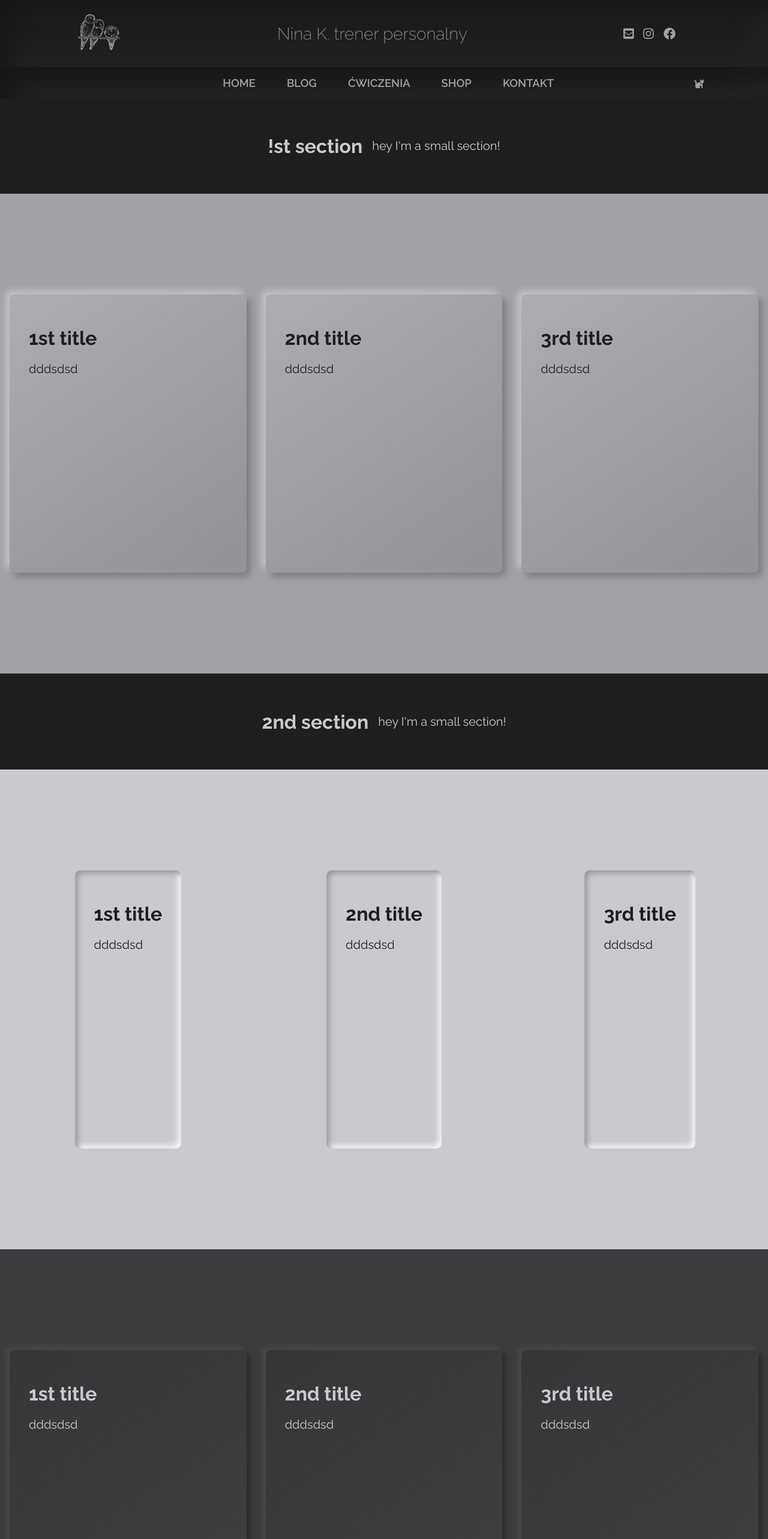
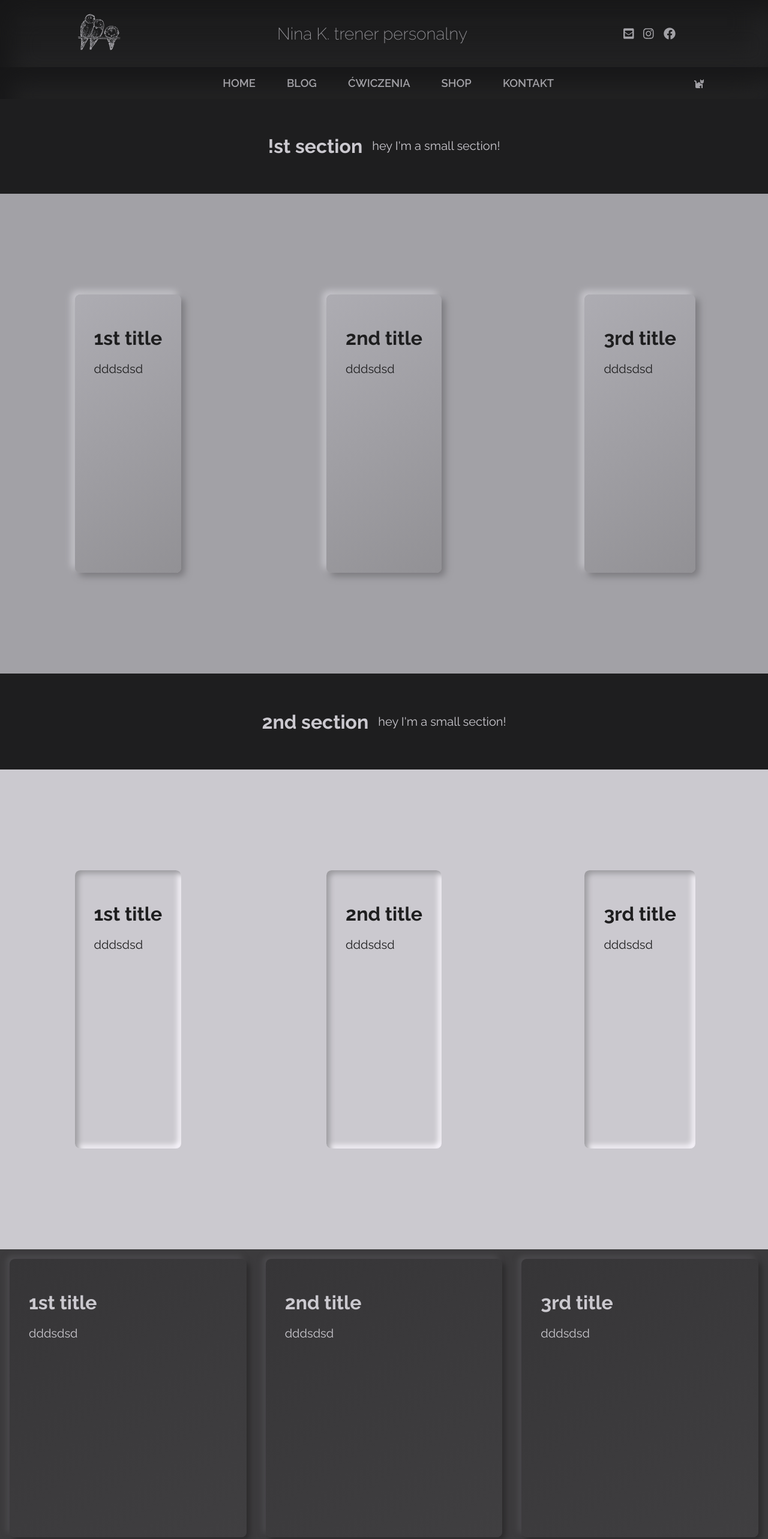
Before and after one commit to MaciejFigat/PTHome, a React (Create React App) app in the folder frontend/: page / in a window 1280 px wide. Shown: the top 2566 px of the page at 60% size. Built offline with nearby package versions, Linux system fonts and the light colour scheme.

Commit message:
testing new grid layout v2

```diff
--- a/frontend/src/styles/sectionCards.js
+++ b/frontend/src/styles/sectionCards.js
@@ -2,12 +2,16 @@ import styled from 'styled-components'
 /* Light Card styling */
 export const CardContainer = styled.div`
   height: 100vh;
-  display: flex;
-  flex-direction: row;
+  /* display: flex;
+  flex-direction: row; */
   place-items: center;
+  display: grid;
+  grid-template-columns: repeat(auto-fit, minmax(350px, 1fr));
   justify-content: center;
   @media (max-width: 880px) {
-    flex-direction: column;
+    /* flex-direction: column; */
+    display: grid;
+    grid-template-columns: none;
   }
 `
 
@@ -17,7 +21,7 @@ export const Card = styled.div`
   box-shadow: 6px 6px 12px #7b7a7e, -6px -6px 12px #c9c8ce;
   color: var(--background1-main);
   height: 400px;
-  width: 360px;
+  /* width: 360px; */
   padding: 2rem;
   margin: 1rem;
   border-radius: 0.55rem;
@@ -39,12 +43,16 @@ export const Card = styled.div`
 export const CardContainerDark = styled.div`
   height: 100vh;
   display: flex;
-  flex-direction: row;
-  place-items: center;
+  display: grid;
+  grid-template-columns: repeat(auto-fit, minmax(350px, 1fr));
+  /* flex-direction: row;
+  place-items: center; */
   background-color: var(--background1-main);
   justify-content: center;
   @media (max-width: 880px) {
-    flex-direction: column;
+    /* flex-direction: column; */
+    display: grid;
+    grid-template-columns: none;
   }
 `
 export const CardDark = styled.div`
@@ -53,7 +61,7 @@ export const CardDark = styled.div`
   box-shadow: 5px 5px 10px #131313, -5px -5px 10px #29292b;
   color: var(--background4-main);
   height: 400px;
-  width: 360px;
+  /* width: 360px; */
   padding: 2rem;
   margin: 1rem;
   border-radius: 0.55rem;
@@ -75,12 +83,16 @@ export const CardDark = styled.div`
 export const CardContainerPrimary = styled.div`
   height: 100vh;
   display: flex;
-  flex-direction: row;
-  place-items: center;
+  display: grid;
+  grid-template-columns: repeat(auto-fit, minmax(350px, 1fr));
+  /* flex-direction: row;
+  place-items: center; */
   background-color: var(--background2-main);
   justify-content: center;
   @media (max-width: 880px) {
-    flex-direction: column;
+    /* flex-direction: column; */
+    display: grid;
+    grid-template-columns: none;
   }
 `
 
@@ -90,7 +102,7 @@ export const CardPrimary = styled.div`
   box-shadow: 5px 5px 10px #2b2a2b, -5px -5px 10px #4d4c4f;
   color: var(--background5-main);
   height: 400px;
-  width: 360px;
+  /* width: 360px; */
   padding: 2rem;
   margin: 1rem;
   border-radius: 0.55rem;
@@ -115,9 +127,9 @@ export const CardContainerSecondary = styled.div`
   height: fit-content;
   /* display: flex;
   flex-direction: row; */
+
   display: grid;
-  /* grid-template-columns: 1fr minmax(min-content, 1fr); */
-  grid-template-columns: repeat(auto-fit, minmax(250px, 1fr));
+  grid-template-columns: repeat(auto-fit, minmax(350px, 1fr));
   place-items: center;
   background-color: var(--background5-main);
   justify-content: center;
```
